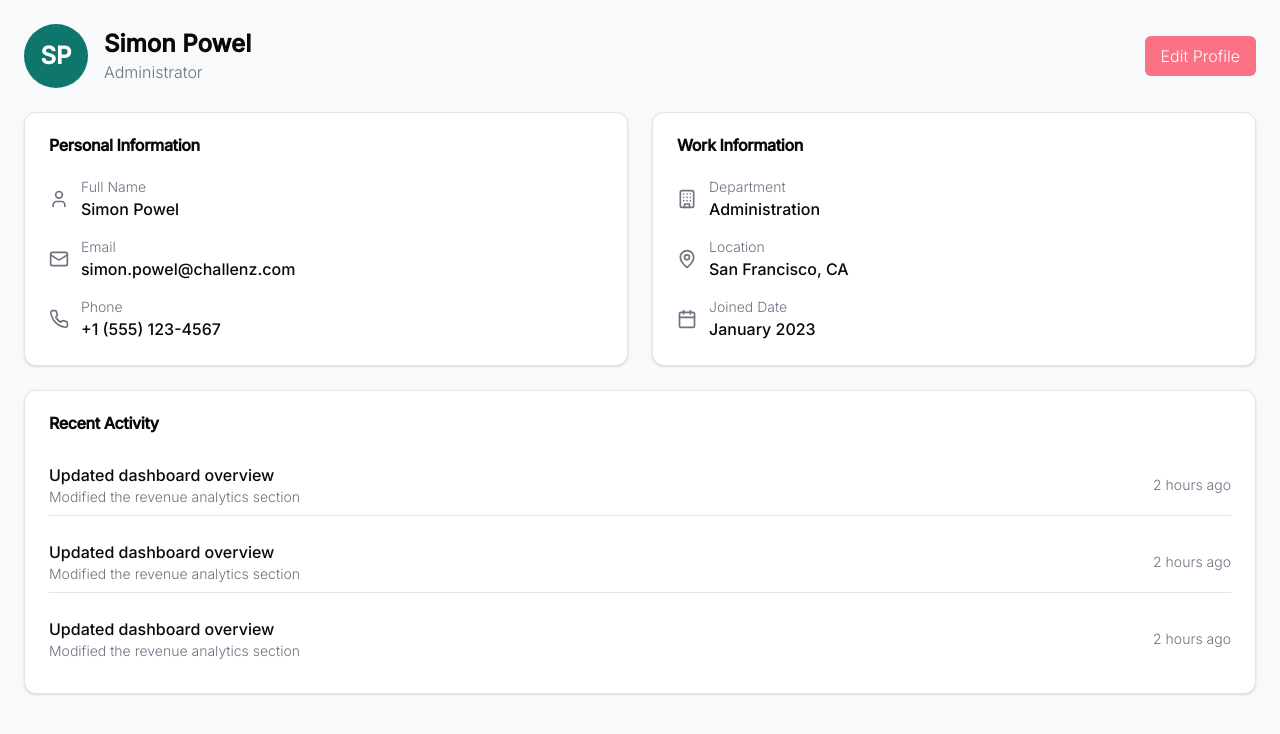
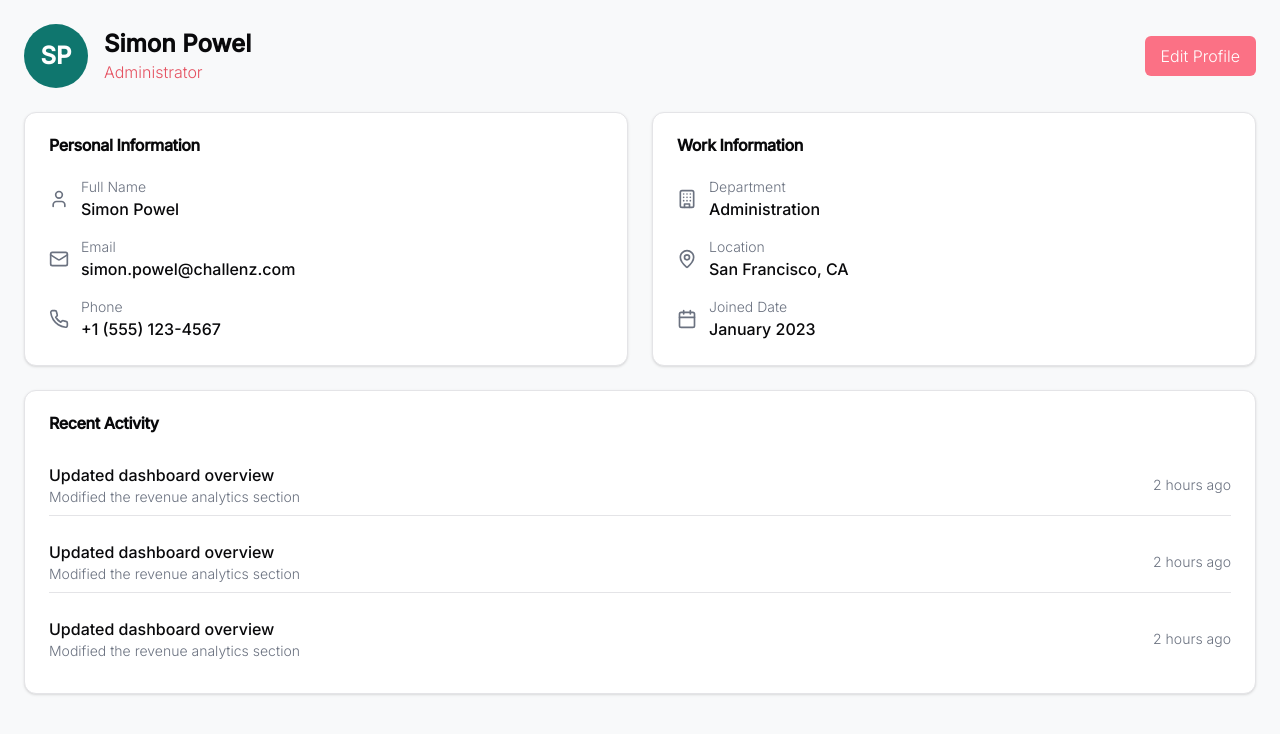
Before and after one commit to megatransactFront/challenz_dashboard, a Next.js app: page /other/profile in a window 1280 px wide. Shown: the top 734 px of the page. Built offline with nearby package versions, Linux system fonts and the light colour scheme.

Commit message:
fix text navbar

```diff
--- a/src/app/other/profile/page.tsx
+++ b/src/app/other/profile/page.tsx
@@ -13,7 +13,7 @@ export default function ProfilePage() {
           </div>
           <div>
             <h1 className="text-2xl font-semibold">Simon Powel</h1>
-            <p className="text-gray-500">Administrator</p>
+            <p className="text-secondary">Administrator</p>
           </div>
         </div>
         <button className="px-4 py-2 bg-rose-400 text-white rounded-md hover:bg-rose-500 transition-colors">
--- a/src/components/Navbar.tsx
+++ b/src/components/Navbar.tsx
@@ -52,8 +52,8 @@ export const Navbar: React.FC<NavbarProps> = ({
 const BreadcrumbSection: React.FC<{ breadcrumb: Breadcrumb }> = ({ breadcrumb }) => (
   <div className="flex items-center gap-2">
     <h1 className="text-xl font-semibold">{breadcrumb.title}</h1>
-    <span className="text-gray-400">/</span>
-    <span className="text-gray-500">{breadcrumb.subtitle}</span>
+    <span className="font-semibold mx-1">/</span>
+    <span className="text-secondary font-medium text-xl">{breadcrumb.subtitle}</span>
   </div>
 );
 
```
